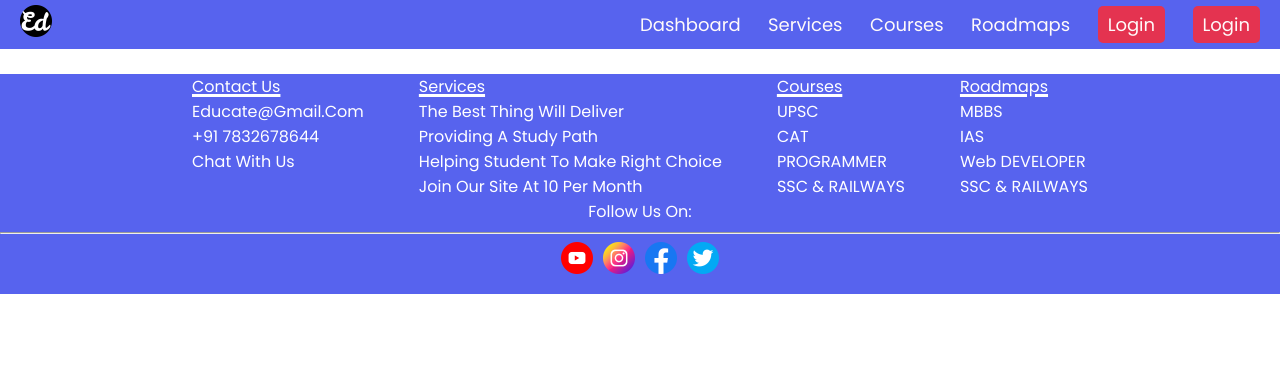
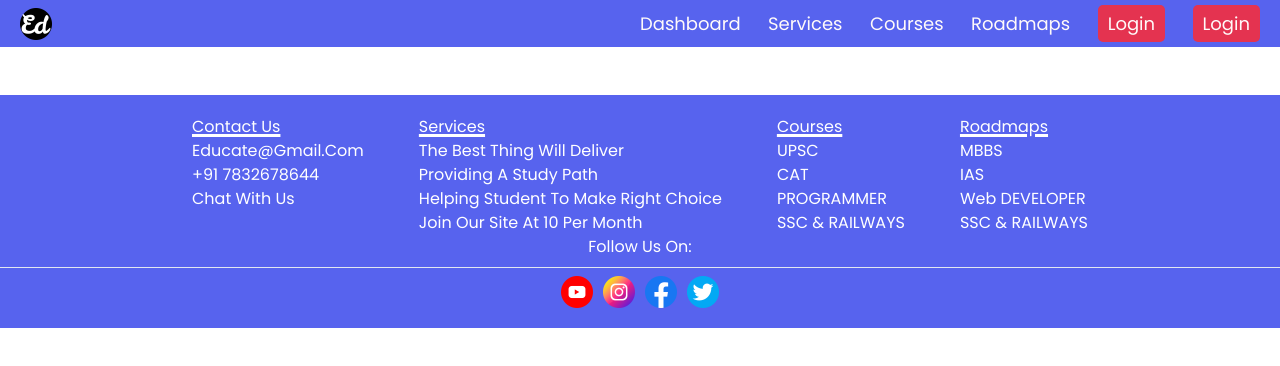
Before and after one commit to vaibhavfirke/unique-titans, a Next.js app in the folder Frontend/: page / in a window 1280 px wide. Shown: the top 366 px of the page. Built offline with nearby package versions, Linux system fonts and the light colour scheme.

Commit message:
Footer completed

```diff
--- a/Frontend/package.json
+++ b/Frontend/package.json
@@ -9,9 +9,13 @@
     "lint": "next lint"
   },
   "dependencies": {
+    "@chakra-ui/react": "^2.4.9",
+    "@emotion/react": "^11.10.5",
+    "@emotion/styled": "^11.10.5",
     "@next/font": "13.1.5",
     "eslint": "8.32.0",
     "eslint-config-next": "13.1.5",
+    "framer-motion": "^8.5.4",
     "next": "13.1.5",
     "react": "18.2.0",
     "react-dom": "18.2.0"
--- a/Frontend/src/pages/_app.js
+++ b/Frontend/src/pages/_app.js
@@ -1,5 +1,16 @@
+import Footer from '@/Components/Footer'
+import Navbar from '@/Components/Navbar'
 import '@/styles/globals.css'
+import { ChakraProvider } from '@chakra-ui/react'
 
 export default function App({ Component, pageProps }) {
-  return <Component {...pageProps} />
+  return <>
+  <ChakraProvider>
+    <Navbar/>
+    <br/>
+    <Component {...pageProps} />
+    <br/>
+    <Footer/>
+  </ChakraProvider>
+  </>
 }
--- a/Frontend/src/pages/index.js
+++ b/Frontend/src/pages/index.js
@@ -16,9 +16,7 @@ export default function Home() {
         <link rel="icon" href="/favicon.ico" />
       </Head>
       <main>
-        <Navbar/>
-        <br/>
-        <Footer/>
+
       </main>
 
     </>
--- a/Frontend/src/styles/Footer.module.css
+++ b/Frontend/src/styles/Footer.module.css
@@ -3,6 +3,7 @@
     color: white;
     width: 100%;
     text-transform: capitalize;
+    padding-top: 20px;
 }
 .footer_top{
     display: flex;
```
Also changed, not shown: 1 other file (tests, documents, lock files or other folders).
